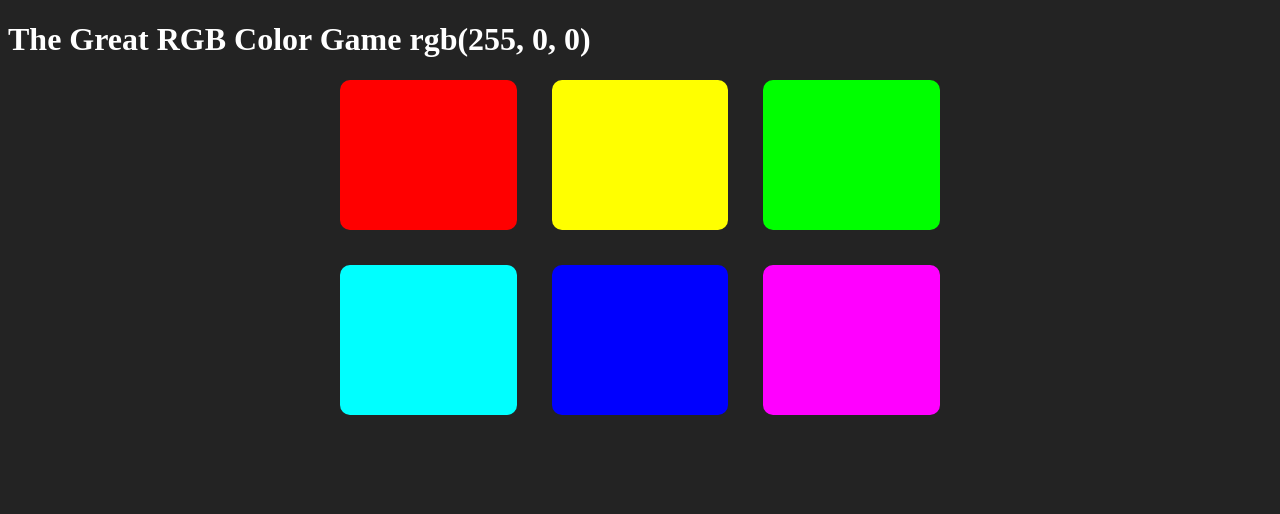
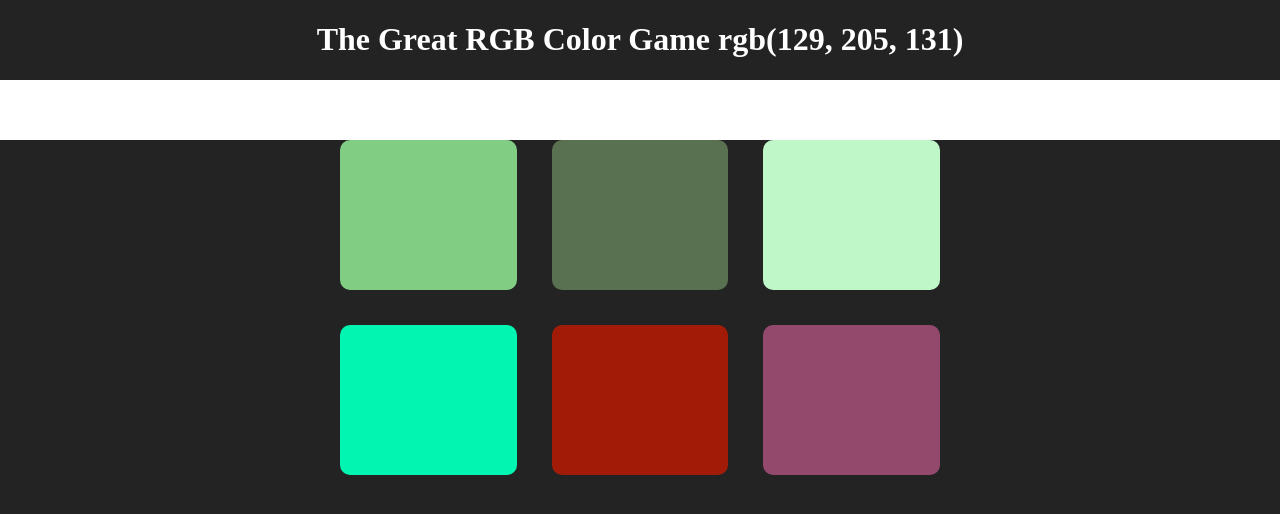
Before and after one commit to andrewstepanets/JavaScript-jQuery, a plain HTML site: page 005-color-game/index.html in a window 1280 px wide. Drawn offline with Linux system fonts and the light colour scheme.

Commit message:
Finished color Picker Game

```diff
--- a/005-color-game/index.html
+++ b/005-color-game/index.html
@@ -7,11 +7,13 @@
     <title>Color Game</title>
 </head>
 <body>
-    <h1>
-        The Great RGB Color Game
-        <span class="colorDisplay"></span>
-    </h1>
-    <div>
+    <header class="header">
+        <h1>
+            The Great RGB Color Game
+            <span class="colorDisplay"></span>
+        </h1>
+    </header>
+    <div class="stripe">
         <span id="message"></span>
     </div>
     <div class="container">
--- a/005-color-game/scripts.js
+++ b/005-color-game/scripts.js
@@ -1,35 +1,47 @@
-const colors = [
-    'rgb(255, 0, 0)',
-    'rgb(255, 255, 0)',
-    'rgb(0, 255, 0)',
-    'rgb(0, 255, 255)',
-    'rgb(0, 0, 255)',
-    'rgb(255, 0, 255)',
-];
+const randomColor = () => {
+    const red = Math.floor(Math.random() * 256);
+    const green = Math.floor(Math.random() * 256);
+    const blue = Math.floor(Math.random() * 256);
+
+    return `rgb(${red}, ${green}, ${blue})`;
+}
+
+const generateRandomColor = num => {
+    const arr = [];
+    // add random colors to array
+    for (let index = 0; index < num; index++) {
+        // get random color and push into array
+        arr.push(randomColor());
+    }
+    return arr;
+};
+
+const colors = generateRandomColor(6);
 
 // function helps
-const pickColor = () => {
-     const random = Math.floor(Math.random() * colors.length);
-    return colors[random];
+const pickColor = (arr) => {
+     const random = Math.floor(Math.random() * arr.length);
+    return arr[random];
 }
 
+const header = document.querySelector('.header');
 const squares = document.querySelectorAll('.square');
-const pickedColor = pickColor();
+const pickedColor = pickColor(colors);
 const colorDisplay = document.querySelector('.colorDisplay');
 const message = document.querySelector('#message');
+const resetColorButton = document.querySelector('#resetColorButton');
 
 colorDisplay.textContent = pickedColor;
-
 
 
 const handleClick = event => {
     const { backgroundColor } = event.target.style;
     if(backgroundColor === pickedColor) {
         message.textContent = 'Color Correct!';
-
         squares.forEach((square, color) => {
             square.style.backgroundColor = pickedColor;
         });
+        header.style.background = pickedColor;
     } else {
         event.target.style.backgroundColor = '#232323';
         message.textContent = 'Try Again!';
--- a/005-color-game/style.css
+++ b/005-color-game/style.css
@@ -1,5 +1,13 @@
 body {
     background: #232323;
+    margin: 0;
+    padding: 0;
+}
+.header {
+    color: white;
+    display: flex;
+    align-items: center;
+    justify-content: center;
 }
 h1, span{
     color: white;
@@ -16,3 +24,11 @@ h1, span{
     padding: 75px;
     border-radius: 10px;
 }
+.stripe {
+    background-color: white;
+    height: 60px;
+    text-align: center;
+}
+.stripe span {
+    color: black;
+}
```
